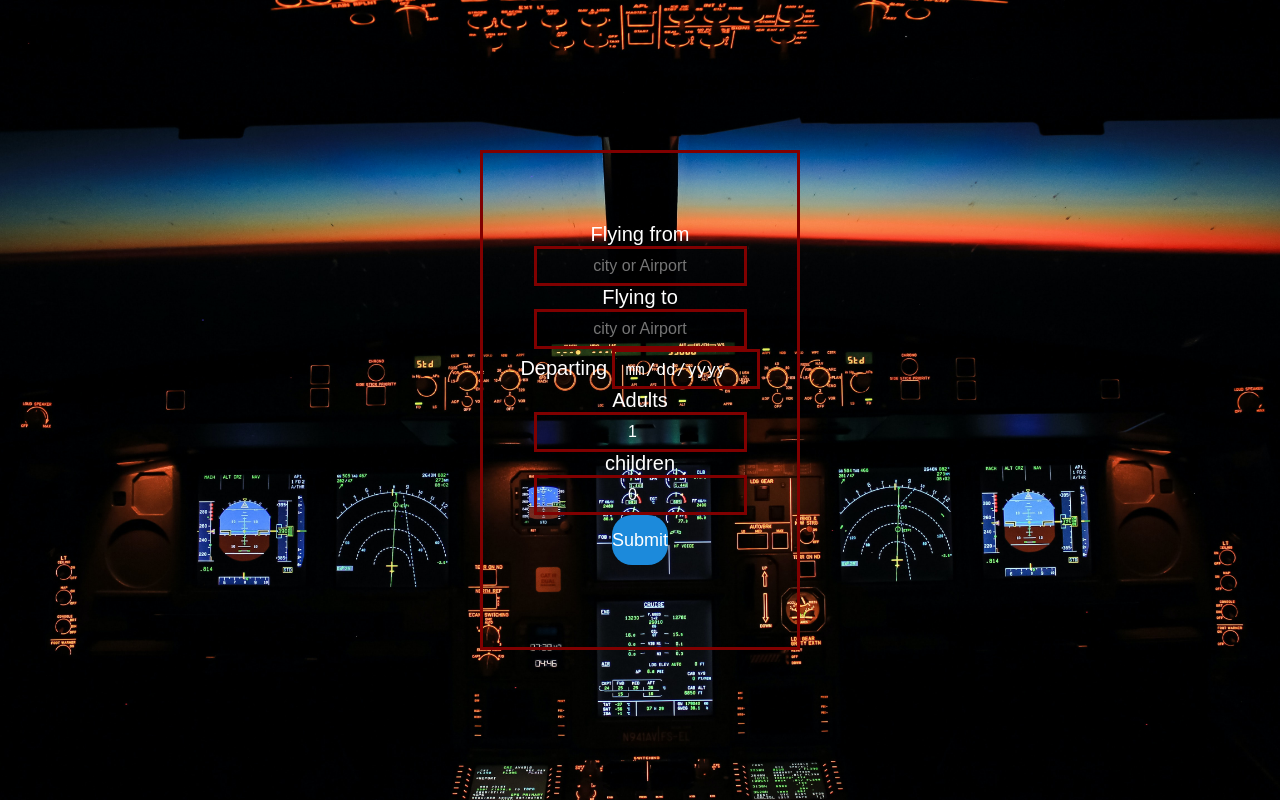
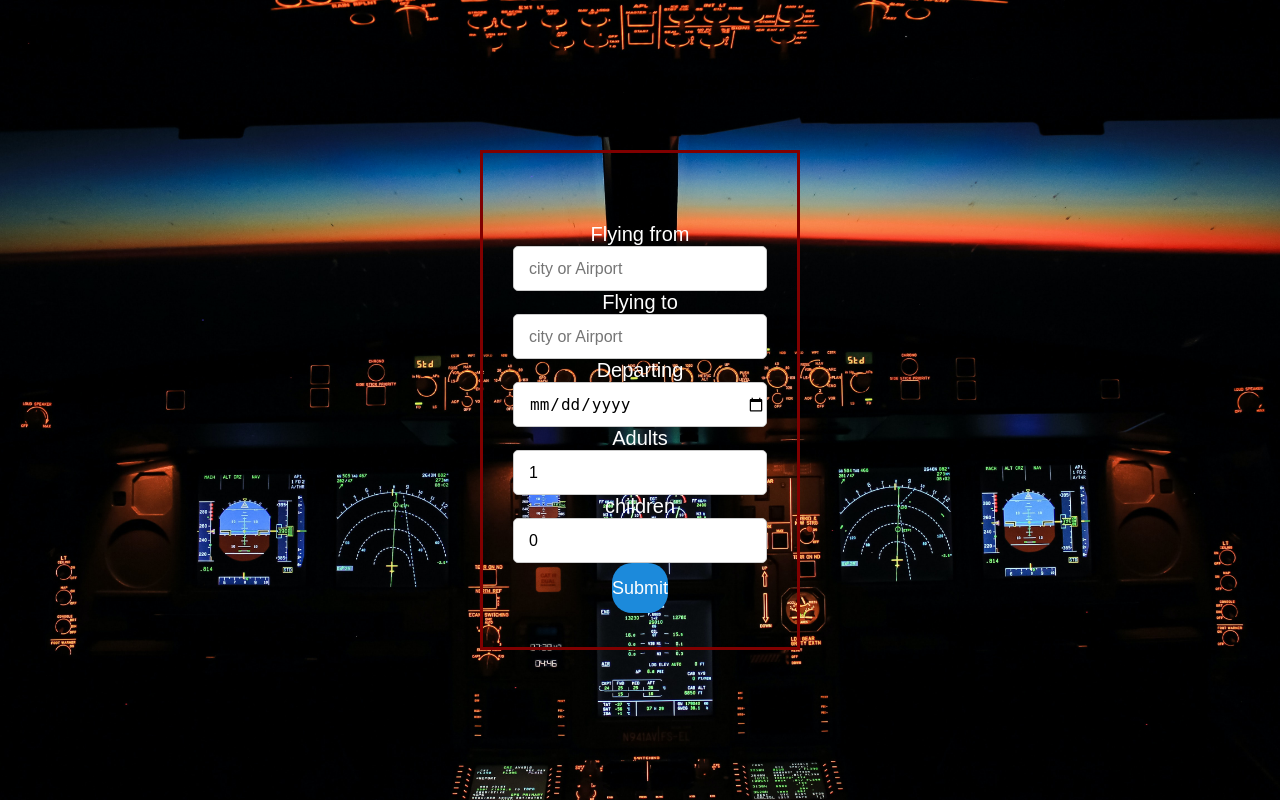
Before and after one commit to Yadukrishnan2002/Airline-project-DBMS, a PHP site: page /second.html in a window 1280 px wide. Run offline with PHP 8.4, Linux system fonts and the light colour scheme.

Commit message:
Final update on second page css

```diff
--- a/style2.css
+++ b/style2.css
@@ -34,7 +34,18 @@ label{
     color: rgb(255, 255, 255);
     font-size: 20px;
 }
+/* For the boxes with white background */
+.form-control{
+    height: 45px;
+    width: 100%;
+    outline: none;
+    border-radius: 5px ;
+    border: 1px solid #ccc;
+    padding-left: 15px;
+    font-size: 16px;
+}
 
+/* For transparent boxes
 
 .form-control{
     border: none;
@@ -48,6 +59,7 @@ label{
     border: 3px solid rgb(128, 0, 0);
 
 }
+*/
 .btn
 {
     border: none;
```
